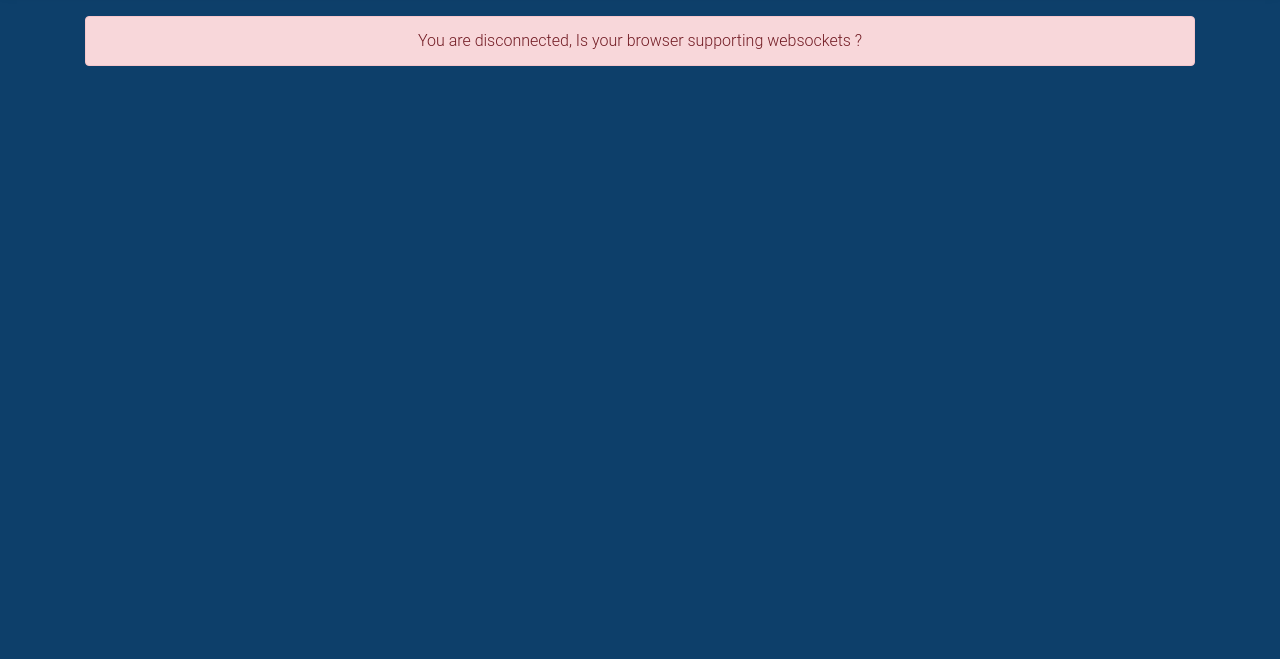
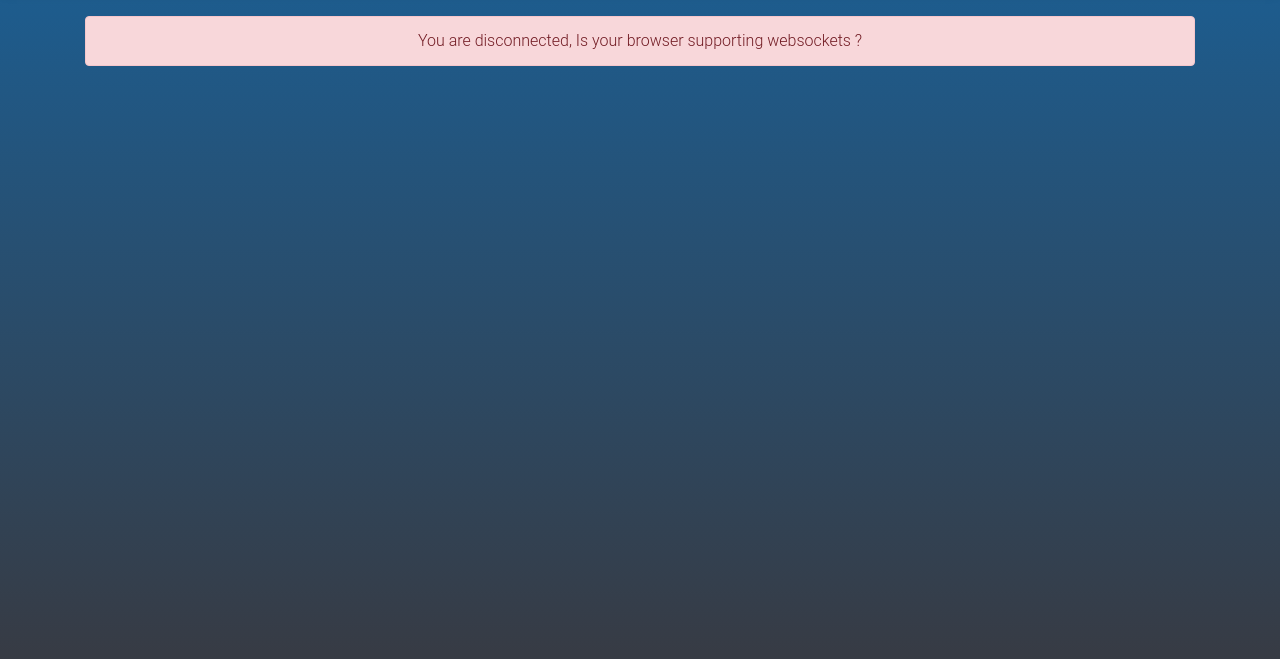
Before and after one commit to philesgilles/NodeBattleship, a website: page public/index.html in a window 1280 px wide. Shown: the part 141-800 px from the top of the page. Drawn offline with nearby package versions, Linux system fonts and the light colour scheme; no server answers.

Commit message:
fix some stuff

```diff
--- a/index.js
+++ b/index.js
@@ -15,6 +15,7 @@ var port = 8900;
 var users = {};
 var gameIdCounter = 1;
 
+// Setup static serve
 app.use(express.static(__dirname + "/public"));
 
 http.listen(port, function() {
@@ -29,7 +30,6 @@ io.on("connection", function(socket) {
     inGame: null,
     player: null
   };
-  //console.log(users);
   // join waiting room until there are enough players to start a new game
   socket.join("waitingRoom");
   /**
@@ -63,7 +63,6 @@ io.on("connection", function(socket) {
    * Handle shot from client
    */
   socket.on("shot", function(position) {
-    console.log(position);
     var game = users[socket.id].inGame,
       opponent;
 
--- a/public/css/style.css
+++ b/public/css/style.css
@@ -27,7 +27,18 @@ nav {
 }
 
 body {
-  background: #0d3f6a;
+  min-height: 100vh;
+  background: #373b44; /* fallback for old browsers */
+  background: -webkit-linear-gradient(
+    to top,
+    #373b44,
+    #18639d
+  ); /* Chrome 10-25, Safari 5.1-6 */
+  background: linear-gradient(
+    to top,
+    #373b44,
+    #18639d
+  ); /* W3C, IE 10+/ Edge, Firefox 16+, Chrome 26+, Opera 12+, Safari 7+ */
 }
 
 .card {
```
Also changed, not shown: infos/battleship.png (added).
